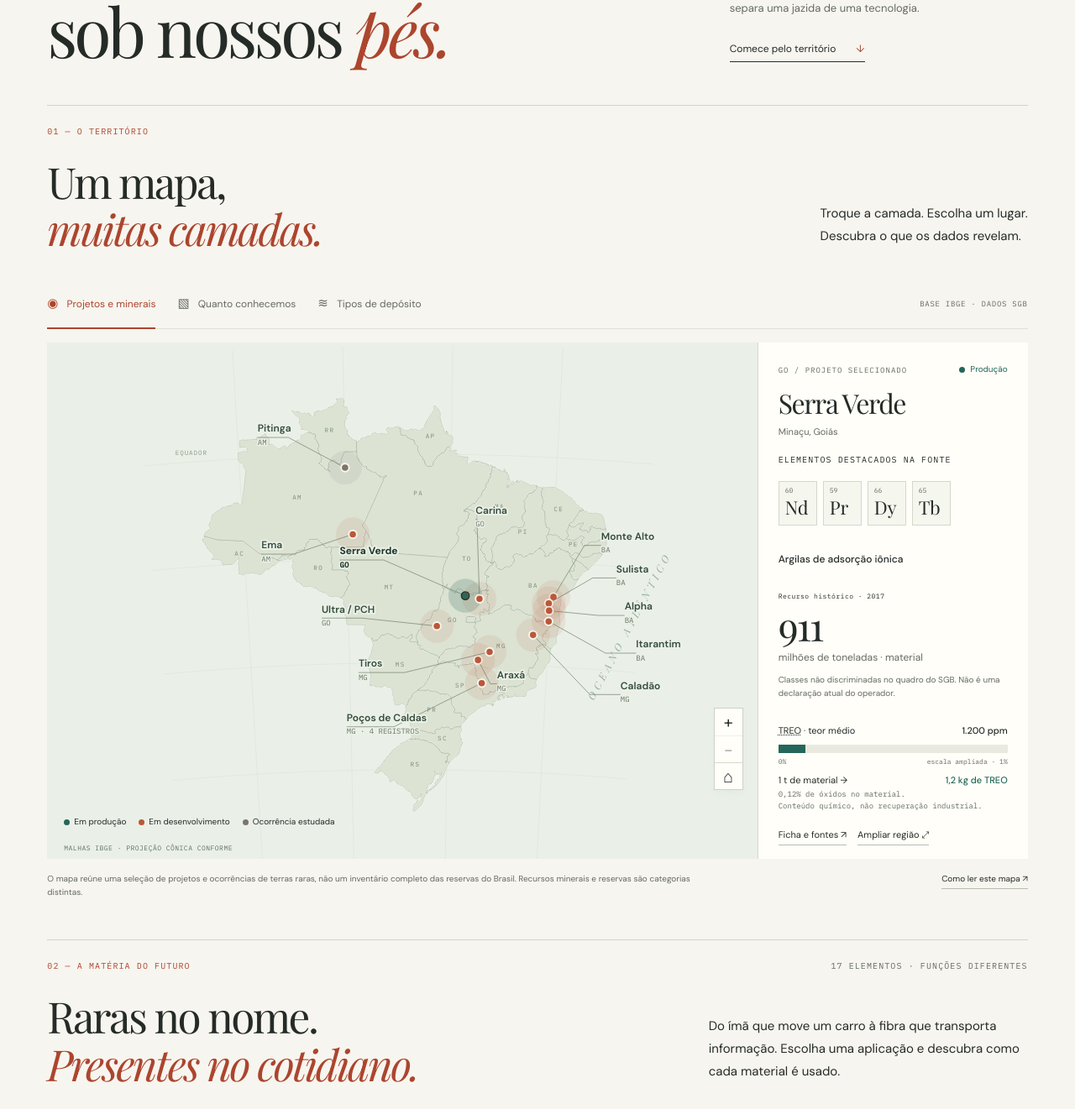
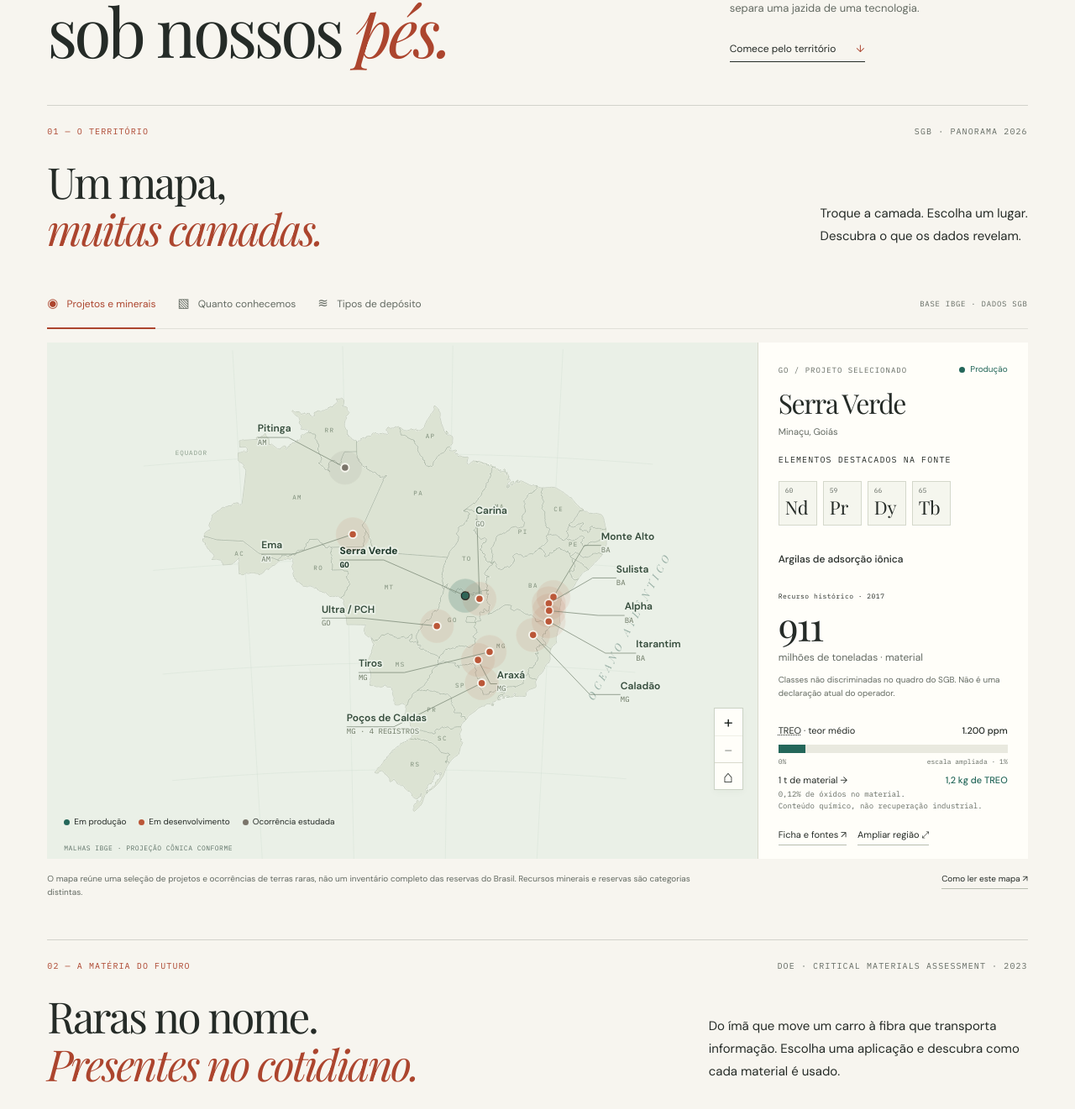
Before and after one commit to jpcrs/nossas-terras-raras, a website with bundled scripts: page dist/index.html in a window 1280 px wide. Shown: the part 259-1580 px from the top of the page at 84% size. Built offline with nearby package versions, Linux system fonts and the light colour scheme.

Commit message:
Update Site source

```diff
--- a/dist/index.html
+++ b/dist/index.html
@@ -26,7 +26,7 @@
     </section>
 
     <section id="explorar" class="atlas" aria-label="Atlas interativo de projetos e conhecimento geológico">
-      <div class="section-heading"><span class="eyebrow">01 — O TERRITÓRIO</span></div>
+      <div class="section-heading"><span class="eyebrow">01 — O TERRITÓRIO</span><span class="eyebrow">SGB · PANORAMA 2026</span></div>
       <div class="section-intro"><h2>Um mapa,<br><em>muitas camadas.</em></h2><p>Troque a camada. Escolha um lugar.<br>Descubra o que os dados revelam.</p></div>
       <div class="atlas-toolbar"><div class="layer-tabs" role="group" aria-label="Camada do mapa"><button data-layer="projects" class="active" aria-pressed="true"><span>◉</span> Projetos e minerais</button><button data-layer="coverage" aria-pressed="false"><span>▧</span> Quanto conhecemos</button><button data-layer="geology" aria-pressed="false"><span>≋</span> Tipos de depósito</button></div><span class="live-caption">BASE IBGE · DADOS SGB</span></div>
       <div class="atlas-body">
@@ -44,7 +44,7 @@
     </section>
 
     <section id="elementos" class="story-section elements-section">
-      <div class="section-heading"><span class="eyebrow">02 — A MATÉRIA DO FUTURO</span><span class="eyebrow">17 ELEMENTOS · FUNÇÕES DIFERENTES</span></div>
+      <div class="section-heading"><span class="eyebrow">02 — A MATÉRIA DO FUTURO</span><span class="eyebrow">DOE · CRITICAL MATERIALS ASSESSMENT · 2023</span></div>
       <div class="section-intro"><h2>Raras no nome.<br><em>Presentes no cotidiano.</em></h2><p>Do ímã que move um carro à fibra que transporta informação. Escolha uma aplicação e descubra como cada material é usado.</p></div>
       <div class="applications-explorer">
         <div id="application-nav" class="application-nav" role="group" aria-label="Explorar aplicações"></div>
```
